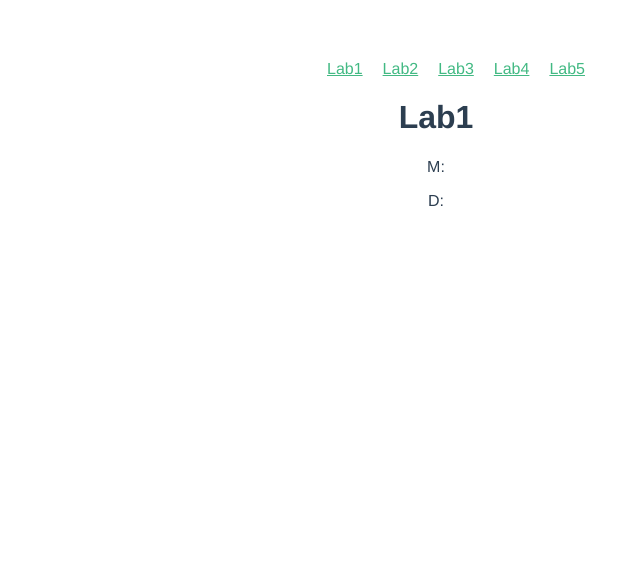
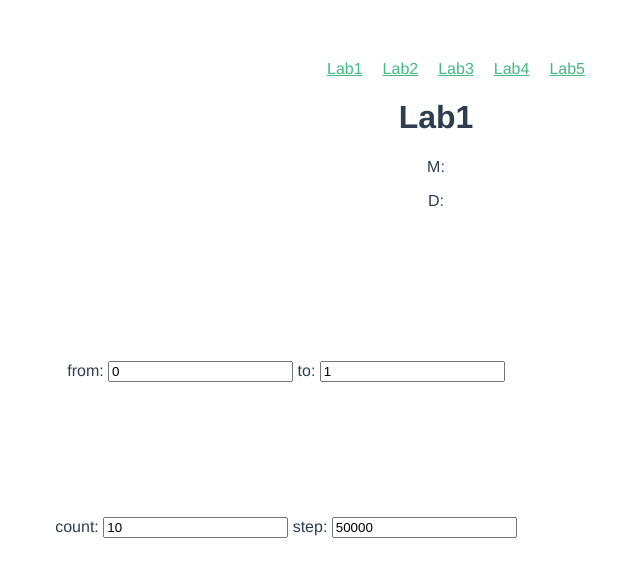
Before and after one commit to les0327/RTS, a Vue app in the folder web/: page /#/lab1 in a window 1280 px wide. Shown: the top 576 px of the page, without its empty margins (204-844 px from the left). Built offline with nearby package versions, Linux system fonts and the light colour scheme; no server answers.

Commit message:
Added inputs

```diff
--- a/web/src/components/ChartDataProvider.js
+++ b/web/src/components/ChartDataProvider.js
@@ -12,7 +12,7 @@ export default {
       },
       options: {
         animation: {
-          duration: 200, // general animation time
+          duration: 0,
         },
         scales: {
           yAxes: [{
--- a/web/src/components/Lab1.vue
+++ b/web/src/components/Lab1.vue
@@ -5,10 +5,29 @@
       <p>M: {{ev}}</p>
       <p>D: {{variance}}</p>
     </div>
-    <canvas id="xChartLab1"></canvas>
-    <canvas id="timeChartLab1"></canvas>
+    <div>
+      <label>
+        from: <input v-model.number="from" type="number" @change="getXChart">
+      </label>
+      <label>
+        to: <input v-model.number="to" type="number" @change="getXChart">
+      </label>
+      <canvas id="xChartLab1"></canvas>
+    </div>
+    <div>
+      <label>
+        count: <input v-model.number="count" type="number" @change="getTimeChart">
+      </label>
+      <label>
+        step: <input v-model.number="step" type="number" @change="getTimeChart">
+      </label>
+      <canvas id="timeChartLab1"></canvas>
+    </div>
   </div>
 </template>
+
+<style scoped>
+</style>
 
 <script>
   import axios from 'axios';
@@ -19,19 +38,15 @@
     name: "Lab1",
     components: {Chart},
     created() {
-      axios.get('http://localhost:8080/api/v1/lab1/x/chart?from=0&to=1')
-        .then(response => {
-          this.setXChartData(response.data);
-          this.renderChart()
-        });
-      axios.get('http://localhost:8080/api/v1/lab1/time/chart?count=20&step=50000')
-        .then(response => {
-          this.setTimeChartData(response.data);
-          this.renderChart()
-        });
+      this.getXChart();
+      this.getTimeChart();
     },
     data() {
       return {
+        from: '0',
+        to: '1',
+        count: '10',
+        step: '50000',
         ev: undefined,
         variance: undefined,
         xChartData: undefined,
@@ -39,6 +54,20 @@
       }
     },
     methods: {
+      getXChart() {
+        axios.get(`http://localhost:8080/api/v1/lab1/x/chart?from=${this.from}&to=${this.to}`)
+          .then(response => {
+            this.setXChartData(response.data);
+            this.renderChart()
+          });
+      },
+      getTimeChart() {
+        axios.get(`http://localhost:8080/api/v1/lab1/time/chart?count=${this.count}&step=${this.step}`)
+          .then(response => {
+            this.setTimeChartData(response.data);
+            this.renderChart()
+          });
+      },
       setXChartData(data) {
         this.ev = data.ev;
         this.variance = data.variance;
@@ -57,7 +86,3 @@
     }
   }
 </script>
-
-<style>
-
-</style>
```
